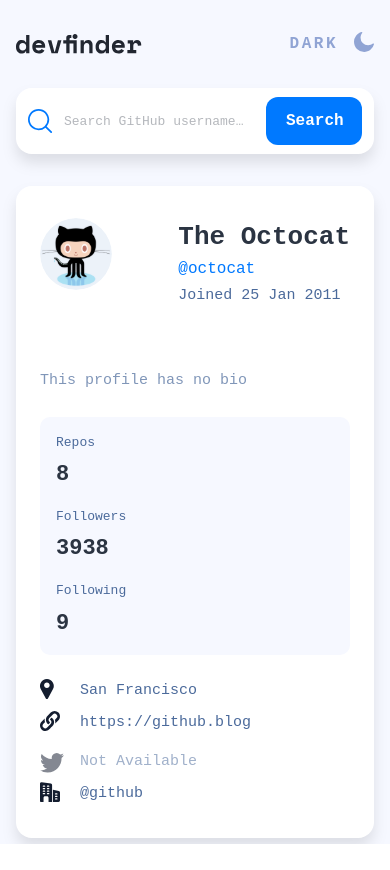
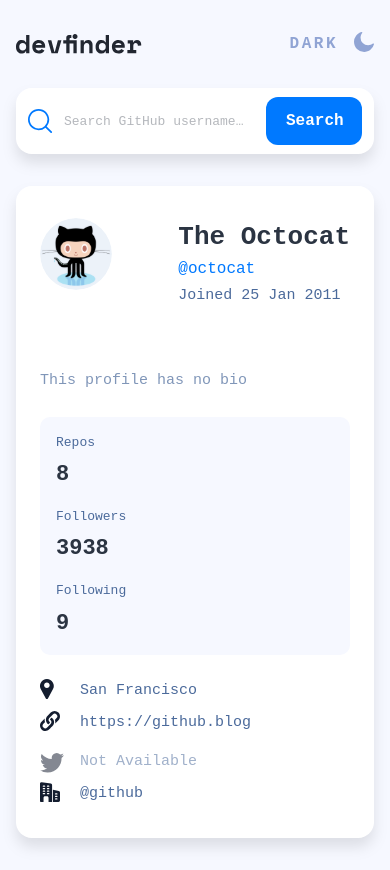
Before and after one commit to Kevin-AC/frontend-mentor-junior, a React (Vite) app in the folder github-user-search-app/: page / in a window 390 px wide. Before the commit the page ends 844 px from the top, so only its background shows below. Built offline with nearby package versions, Linux system fonts and the light colour scheme.

Commit message:
fix(App): ajustar altura mínima del contenedor principal para mejorar la visualización

```diff
--- a/github-user-search-app/src/App.jsx
+++ b/github-user-search-app/src/App.jsx
@@ -5,7 +5,7 @@
 function App() {
   const { user,error,getUser } = useFetchUser();
   return (
-    <main className="dark:bg-Neutral-900 bg-Neutral-100 opacity-100 w-full h-screen py-8 px-4 md:py-11 md:px-8 font-space lg:grid lg:place-content-center  ">
+    <main className="dark:bg-Neutral-900 bg-Neutral-100 opacity-100 w-full min-h-screen  py-8 px-4 md:py-11 md:px-8 font-space lg:grid lg:place-content-center  ">
       <div className="w-auto h-auto space-y-8 ">
         <Header/>
         <Search getUser={getUser}/>
--- a/github-user-search-app/src/index.css
+++ b/github-user-search-app/src/index.css
@@ -31,3 +31,10 @@
   --color-Red:#F74646;
   --font-space: "Space Mono", monospace;
 }
+body {
+  background-color: #F6F8FF; /* color light mode */
+}
+
+body.dark {
+  background-color: #141D2F; /* color dark mode */
+}
```
